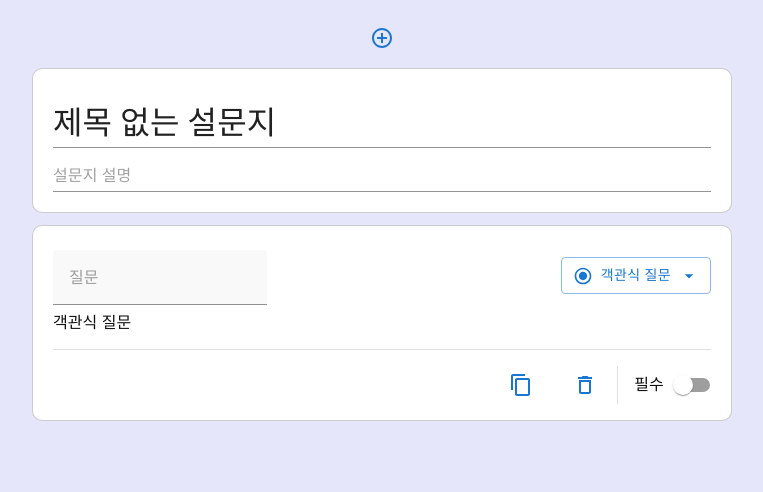
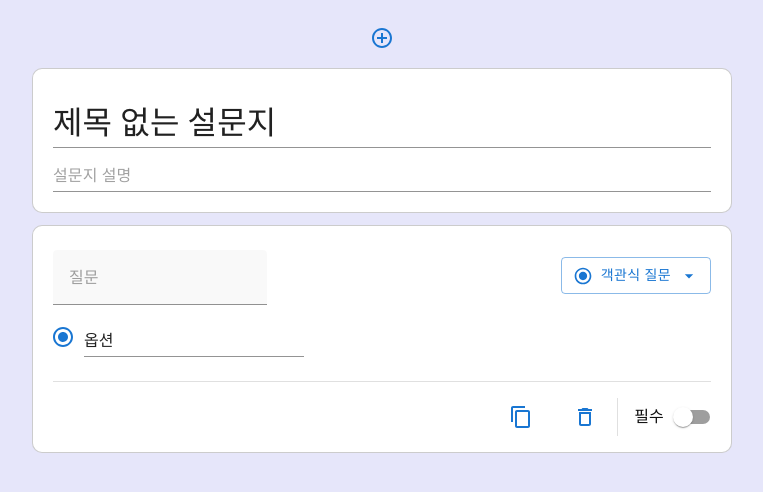
Before and after one commit to Seokyung/GoogleForms_Clonecoding, a React (Create React App) app: page / in a window 1280 px wide. Shown: the top 492 px of the page, without its empty margins (258-1021 px from the left). Built offline with nearby package versions, Linux system fonts and the light colour scheme.

Commit message:
질문 복사 구현

```diff
--- a/src/components/Question/QuestionContent.tsx
+++ b/src/components/Question/QuestionContent.tsx
@@ -1,20 +1,35 @@
-import React from "react";
-import { OptionEnum } from "../../datas/OptionEnum";
-import { TextField } from "@mui/material";
+import React, { useState } from "react";
+import {
+	FormControl,
+	FormControlLabel,
+	Radio,
+	RadioGroup,
+	TextField,
+} from "@mui/material";
+import { CheckBox } from "@mui/icons-material";
+import { IQuestionList } from "../Survey/SurveyForm";
 
 interface IQuestionIdx {
-	optionIdx: number;
+	question: IQuestionList;
 }
 
-const QuestionContent = (questionIdx: IQuestionIdx) => {
+const QuestionContent = (props: IQuestionIdx) => {
+	const [isPreview, setIsPreview] = useState<boolean>(true);
+	const [optionText, setOptionText] = useState<string>("옵션");
+
+	const onTextChange = (e: React.ChangeEvent<HTMLInputElement>) => {
+		const { value } = e.target;
+		setOptionText(value);
+	};
+
 	const renderOption = () => {
-		switch (questionIdx.optionIdx) {
+		switch (props.question.optionId) {
 			case 0:
 				return (
 					<TextField
 						variant="standard"
 						placeholder="단답형 텍스트"
-						disabled
+						disabled={isPreview}
 						margin="dense"
 					/>
 				);
@@ -23,17 +38,54 @@ const QuestionContent = (questionIdx: IQuestionIdx) => {
 					<TextField
 						variant="standard"
 						placeholder="장문형 텍스트"
-						disabled
+						disabled={isPreview}
 						multiline
 						margin="dense"
 					/>
 				);
 			case 2:
-				return <div>{OptionEnum[questionIdx.optionIdx].text}</div>;
+				return (
+					<FormControl>
+						<RadioGroup>
+							<FormControlLabel
+								control={<Radio />}
+								label={
+									<TextField
+										variant="standard"
+										value={optionText}
+										onChange={onTextChange}
+										margin="normal"
+									/>
+								}
+							/>
+						</RadioGroup>
+					</FormControl>
+				);
 			case 3:
-				return <div>{OptionEnum[questionIdx.optionIdx].text}</div>;
+				return (
+					<FormControl>
+						<FormControlLabel
+							control={<CheckBox />}
+							label={
+								<TextField
+									variant="standard"
+									value={optionText}
+									onChange={onTextChange}
+									margin="normal"
+								/>
+							}
+						/>
+					</FormControl>
+				);
 			case 4:
-				return <div>{OptionEnum[questionIdx.optionIdx].text}</div>;
+				return (
+					<TextField
+						variant="standard"
+						value={optionText}
+						onChange={onTextChange}
+						margin="normal"
+					/>
+				);
 			default:
 				break;
 		}
--- a/src/components/Question/QuestionFooter.tsx
+++ b/src/components/Question/QuestionFooter.tsx
@@ -4,6 +4,7 @@ import { Button, Divider, FormControlLabel, Switch } from "@mui/material";
 import styled from "styled-components";
 
 interface IQuestionFooter {
+	onCopy: () => void;
 	onDelete: () => void;
 }
 
@@ -11,7 +12,7 @@ const QuestionFooter = (props: IQuestionFooter) => {
 	return (
 		<FooterContainer>
 			<div>
-				<Button>
+				<Button onClick={props.onCopy}>
 					<ContentCopy />
 				</Button>
 				<Button onClick={props.onDelete}>
--- a/src/components/Question/QuestionForm.tsx
+++ b/src/components/Question/QuestionForm.tsx
@@ -1,10 +1,11 @@
-import React, { useState } from "react";
+import React from "react";
 import QuestionHeader from "./QuestionHeader";
 import QuestionContent from "./QuestionContent";
 import { IQuestionList } from "../Survey/SurveyForm";
 import { SurveyBox } from "../../styles/SurveyBox";
 import { Divider } from "@mui/material";
 import QuestionFooter from "./QuestionFooter";
+import { nanoid } from "nanoid";
 
 interface IQForm {
 	question: IQuestionList;
@@ -14,27 +15,37 @@ interface IQForm {
 }
 
 const QuestionForm = (props: IQForm) => {
-	const [optionIdx, setOptionIdx] = useState<number>(2);
-
 	const deleteQuestion = () => {
 		props.setQuestionList(
 			props.questionList.filter((el) => el.qid !== props.question.qid)
 		);
 	};
 
+	const copyQuestion = () => {
+		props.setQuestionList([
+			...props.questionList.slice(0, props.questionIdx + 1),
+			{
+				...props.question,
+				qid: nanoid(),
+			},
+			...props.questionList.slice(
+				props.questionIdx + 2,
+				props.questionList.length
+			),
+		]);
+	};
+
 	return (
 		<SurveyBox>
 			<QuestionHeader
 				question={props.question}
-				optionIdx={optionIdx}
-				setOptionIdx={setOptionIdx}
 				questionIdx={props.questionIdx}
 				questionList={props.questionList}
 				setQuestionList={props.setQuestionList}
 			/>
-			<QuestionContent optionIdx={optionIdx} />
+			<QuestionContent question={props.question} />
 			<Divider sx={{ margin: "1rem 0" }} />
-			<QuestionFooter onDelete={deleteQuestion} />
+			<QuestionFooter onCopy={copyQuestion} onDelete={deleteQuestion} />
 		</SurveyBox>
 	);
 };
--- a/src/components/Question/QuestionHeader.tsx
+++ b/src/components/Question/QuestionHeader.tsx
@@ -15,8 +15,6 @@ import { IQuestionList } from "../Survey/SurveyForm";
 
 interface IQHeader {
 	question: IQuestionList;
-	optionIdx: number;
-	setOptionIdx: React.Dispatch<React.SetStateAction<number>>;
 	questionIdx: number;
 	questionList: IQuestionList[];
 	setQuestionList: React.Dispatch<React.SetStateAction<IQuestionList[]>>;
@@ -57,7 +55,7 @@ const QuestionHeader = (props: IQHeader) => {
 		e: React.MouseEvent<HTMLElement>,
 		idx: number
 	) => {
-		props.setOptionIdx(idx);
+		// props.setOptionIdx(idx);
 		props.setQuestionList([
 			...props.questionList.slice(0, props.questionIdx),
 			{
@@ -87,10 +85,10 @@ const QuestionHeader = (props: IQHeader) => {
 			<Button
 				variant="outlined"
 				onClick={openMenu}
-				startIcon={OptionEnum[props.optionIdx].icon}
+				startIcon={OptionEnum[props.question.optionId].icon}
 				endIcon={<ArrowDropDownOutlined />}
 			>
-				{OptionEnum[props.optionIdx].text}
+				{OptionEnum[props.question.optionId].text}
 			</Button>
 			<Menu
 				open={isOpened}
```
